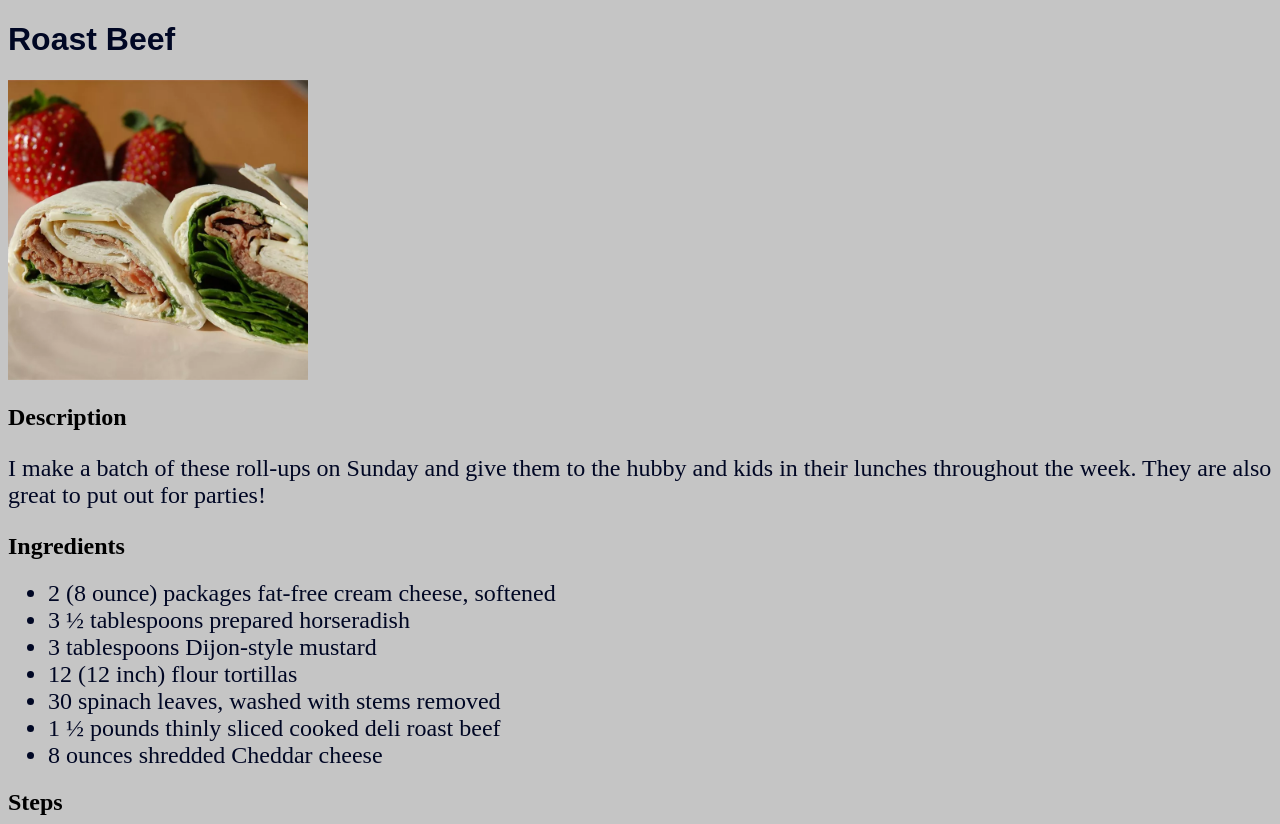
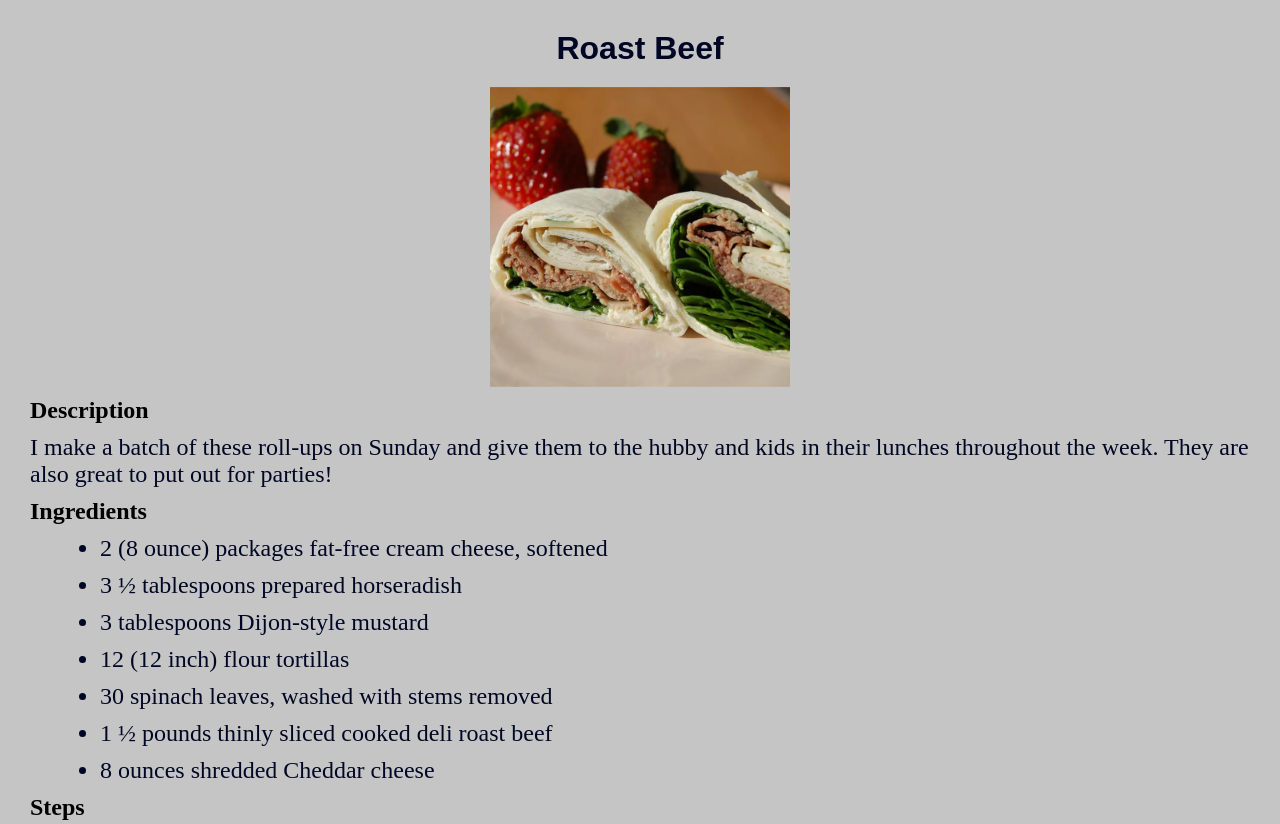
Before and after one commit to NotRelix/odin-recipes-2, a plain HTML site: page recipes/roast-beef.html in a window 1280 px wide. Shown: the top 824 px of the page. Drawn offline with Linux system fonts and the light colour scheme.

Commit message:
Add block/inline styling

```diff
--- a/recipes/roast-beef.html
+++ b/recipes/roast-beef.html
@@ -7,7 +7,7 @@
   </head>
 
   <body>
-    <h1>Roast Beef</h1>
+    <h1 class="food-heading">Roast Beef</h1>
     <img src="../images/roast-beef.png" alt="delicious roast beef with strawberries" width="300">
     <h2>Description</h2>
     <p>I make a batch of these roll-ups on Sunday and give them to the hubby and kids in their lunches throughout the week. They are also great to put out for parties!</p>
--- a/styles.css
+++ b/styles.css
@@ -1,10 +1,21 @@
 * {
+    margin: 10px;
+    box-sizing: border-box;
     background-color: rgb(197, 197, 197);
 }
 
 h1 {
     font-family: Arial, Helvetica, sans-serif;
     color:rgb(0, 7, 36);
+    margin: 20px;
+}
+
+.food-heading {
+    text-align: center;
+}
+
+li {
+    margin: 10px 30px;
 }
 
 li,
@@ -12,3 +23,10 @@ p {
     color: rgb(0, 7, 36);
     font-size: 24px;
 }
+
+img {
+    display: block;
+    width: 300px;
+    height: auto;
+    margin: auto;
+}
```
Also changed, not shown: recipes/chicken-salad.html (+1 -1 lines), recipes/noodle-salad.html (+1 -1 lines).
